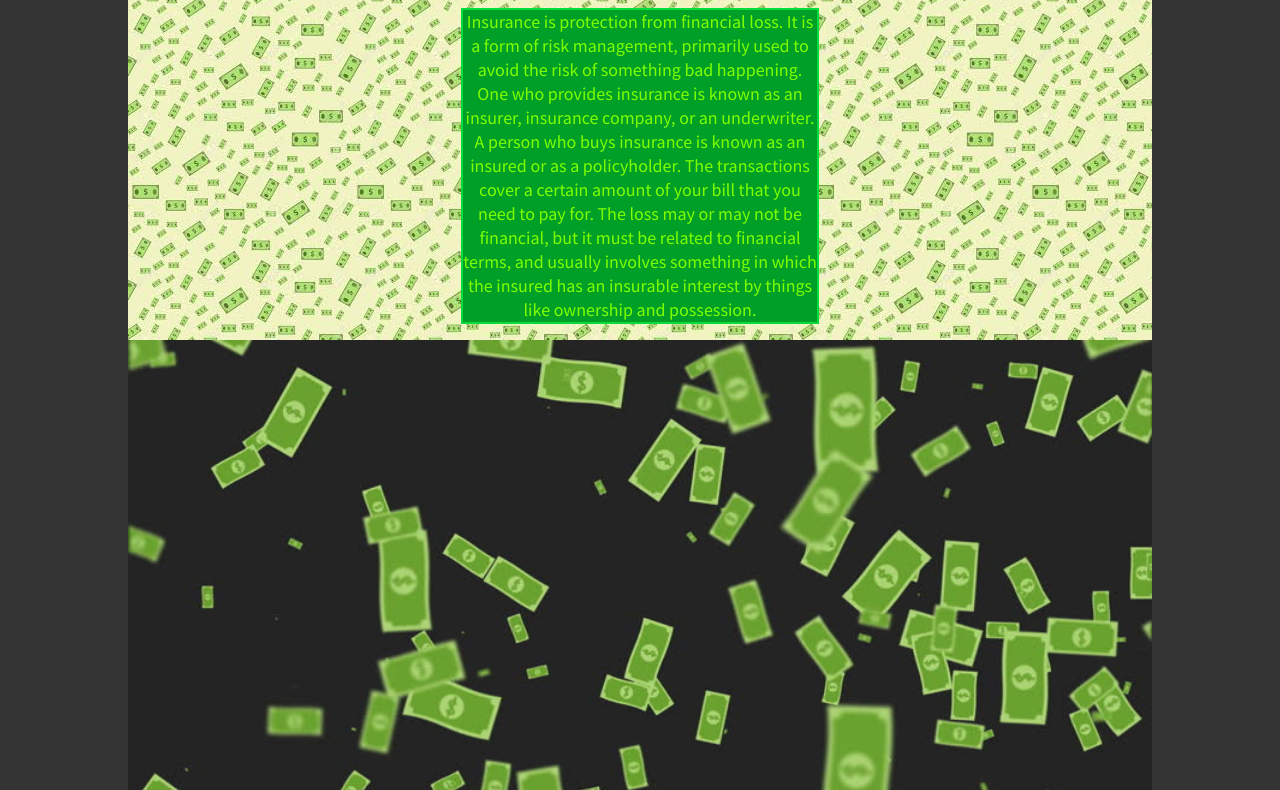
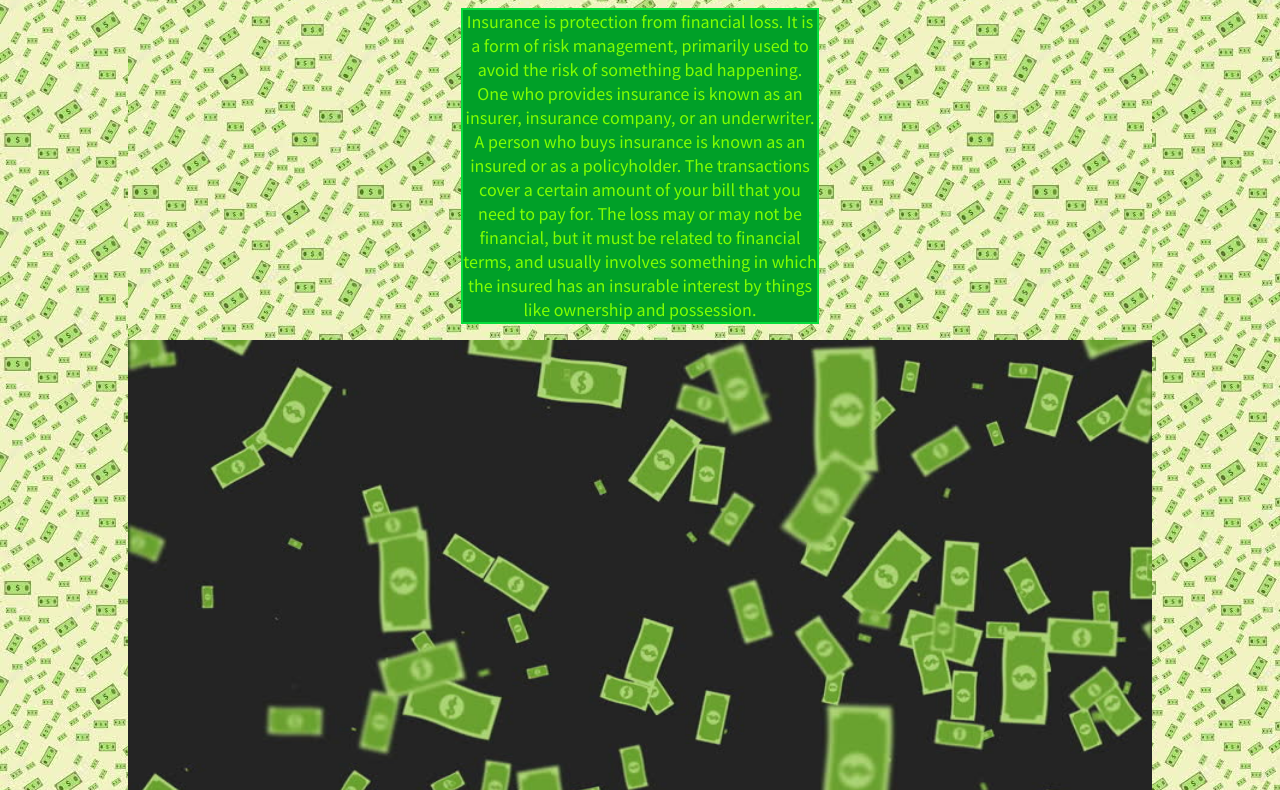
Before and after one commit to RasmitDevkota/EverFiInsurance.github.io, a plain HTML site: page public/index.html in a window 1280 px wide. Shown: the part 616-1406 px from the top of the page. Drawn offline with nearby package versions, Linux system fonts and the light colour scheme.

Commit message:
Gitacora saved 1 changed files

```diff
--- a/public/main.css
+++ b/public/main.css
@@ -5,7 +5,7 @@ html, body {
 }
 body {
   position: relative;
-  background-image: url('sectionwrapback');
+  background-image: url('sectionwrapback.jpg');
 }
 * {
   box-sizing: border-box;
```
